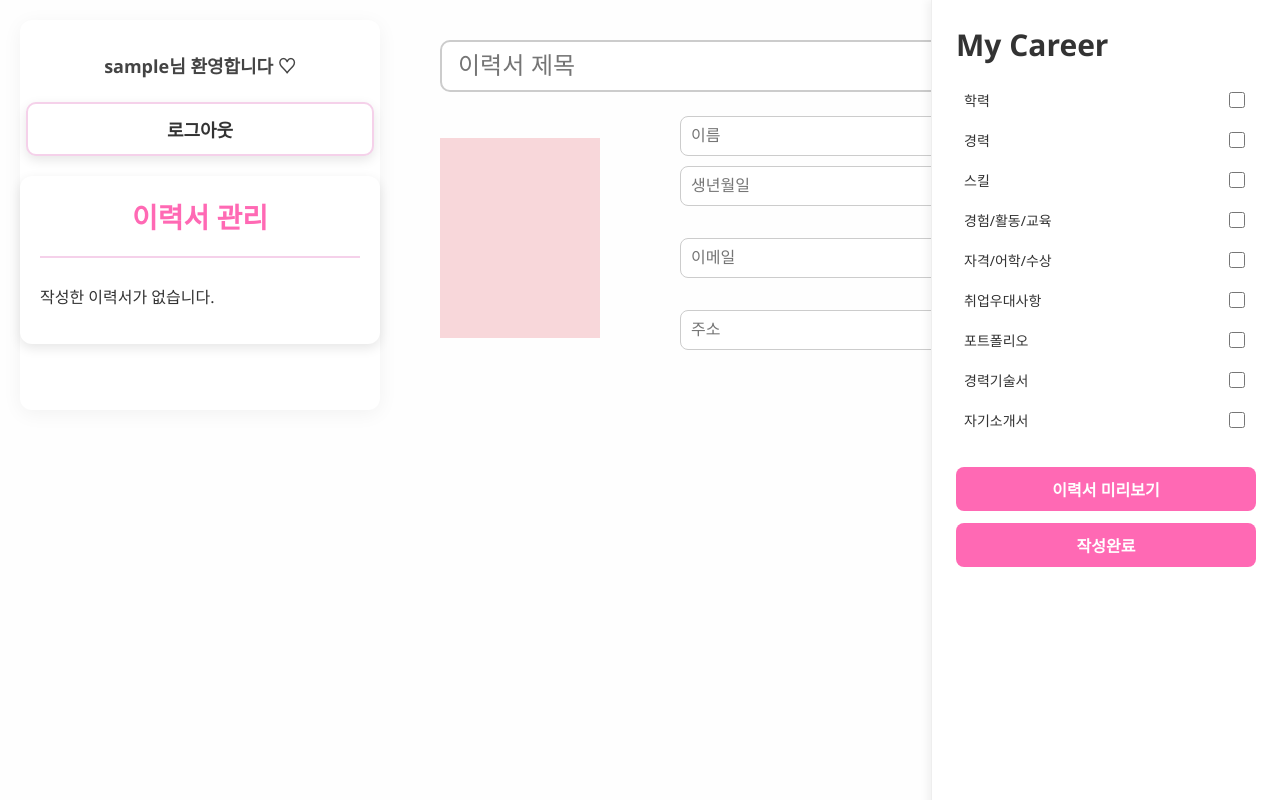
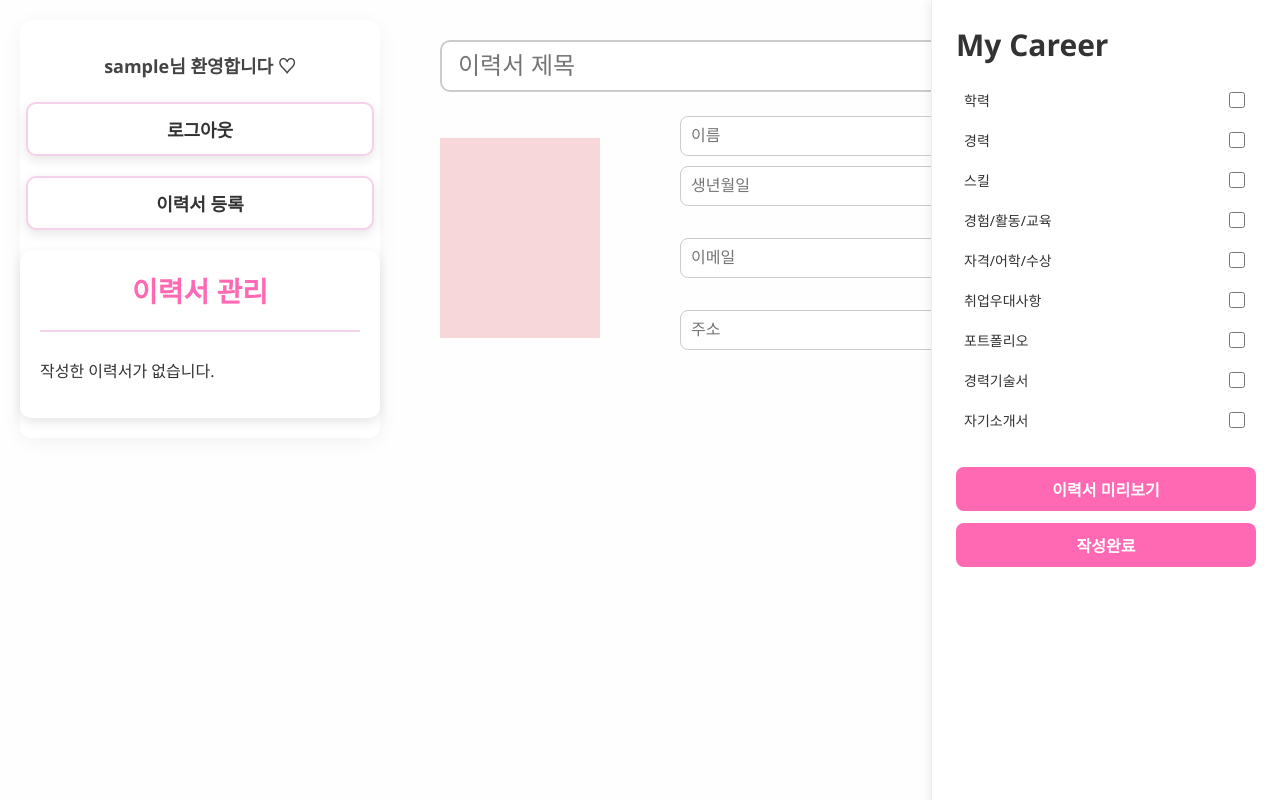
Before and after one commit to goeuny0702/djangoProject, a Django app: page /resume/ in a window 1280 px wide. Run offline with Django 5.2, Linux system fonts and the light colour scheme; the visitor is signed in with stand-in values (Sample User, id 1); data that the repository does not hold is empty.

Commit message:
이력서등록 버튼 추가가

```diff
--- a/pybo/static/main.css
+++ b/pybo/static/main.css
@@ -60,6 +60,33 @@ body {
 }
 
 .mycontainer .logoutbtn a:hover {
+  color: #ff69b4;
+}
+
+.mycontainer .writecontainer {
+  box-shadow: 0 4px 12px rgba(0, 0, 0, 0.1);
+  text-align: center;
+  width: 100%;
+  border: 2px solid #f5d1ea;
+  padding: 12px;
+  border-radius: 10px;
+  background-color: white;
+  margin-bottom: 20px;
+  transition: 0.3s;
+}
+
+.mycontainer .writecontainer:hover {
+  background-color: #fff0f5;
+}
+
+.mycontainer .writebtn a {
+  font-size: 18px;
+  text-decoration: none;
+  color: #333;
+  font-weight: bold;
+}
+
+.mycontainer .writebtn a:hover {
   color: #ff69b4;
 }
 
--- a/pybo/templates/resume.html
+++ b/pybo/templates/resume.html
@@ -15,6 +15,9 @@
     </div>
     <div class="logoutcontainer">
       <div class="logoutbtn"><a href="{% url 'logout' %}">로그아웃</a></div>
+    </div>
+    <div class="writecontainer">
+      <div class="writebtn"><a href="#" onclick="resetResumeForm(); return false;">이력서 등록</a></div>
     </div>
     <div class="sidebar">
       <div class="resume-management">이력서 관리</div>
```
